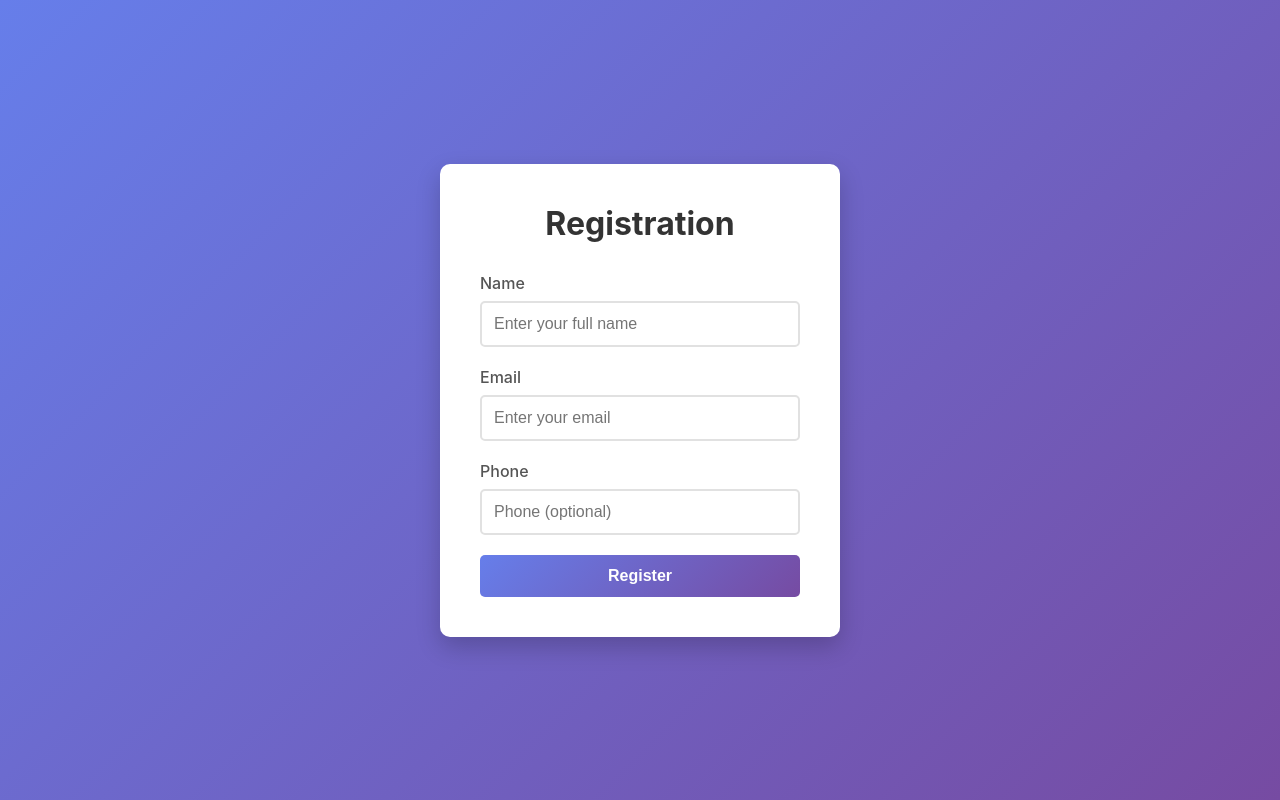
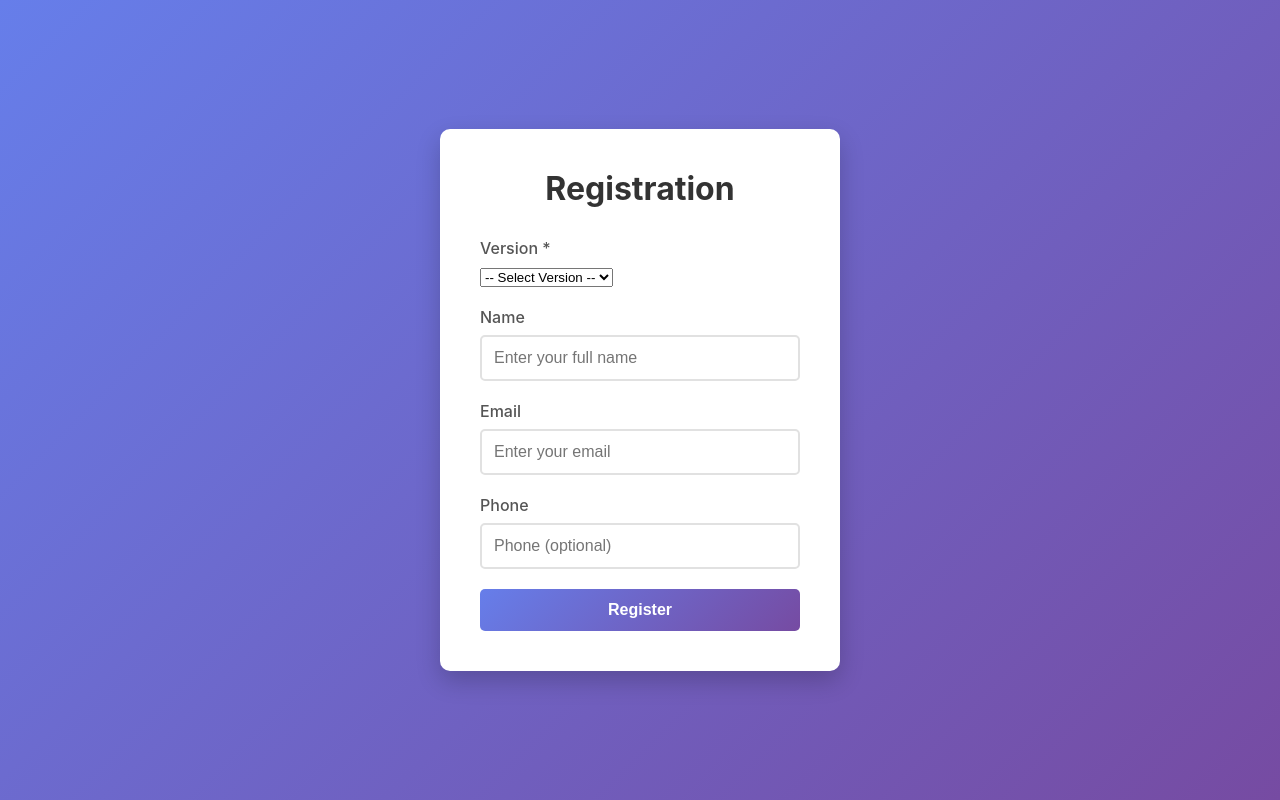
Before and after one commit to emily8118/registration-form, a website: page index.html in a window 1280 px wide. Drawn offline with Linux system fonts and the light colour scheme.

Commit message:
re-add version dropdown

```diff
--- a/functions/api/[[path]].js
+++ b/functions/api/[[path]].js
@@ -54,7 +54,7 @@ export async function onRequestPost(context) {
         try {
             // Parse the incoming JSON data
             const data = await request.json();
-            const { name, email, phone} = data;
+            const { name, email, phone,  version} = data;
 
             // Validate input
             if (!name || !email) {
@@ -121,6 +121,7 @@ export async function onRequestPost(context) {
                 name,
                 email,
 				phone: phone || '',
+				version,
                 registeredAt: new Date().toISOString(),
                 id: crypto.randomUUID()
             };
--- a/index.html
+++ b/index.html
@@ -112,6 +112,15 @@
     <div class="container">
         <h1>Registration</h1>
         <form id="registrationForm">
+            <!-- Dropdown - Country -->
+            <div class="form-group">
+                <label for="version">Version <span class="required">*</span></label>
+                <select id="version" name="version" required>
+                    <option value="">-- Select Version --</option>
+                    <option value="English">English</option>
+					<option value="Chinese">Chinese</option>
+                </select>
+            </div>
             <div class="form-group">
                 <label for="name">Name</label>
                 <input
@@ -142,6 +151,7 @@
                     placeholder="Phone (optional)"
                 >
             </div>
+
 
             <button type="submit" id="submitBtn">Register</button>
         </form>
```
